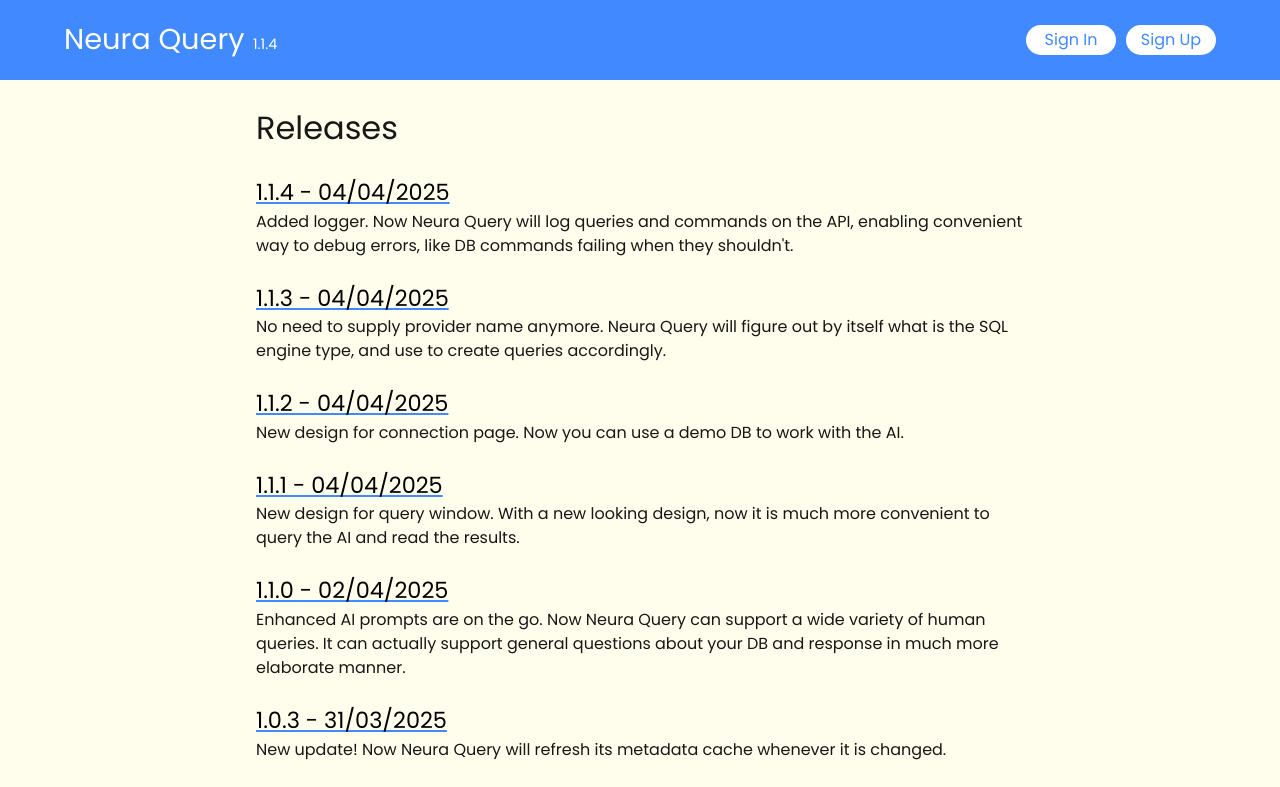
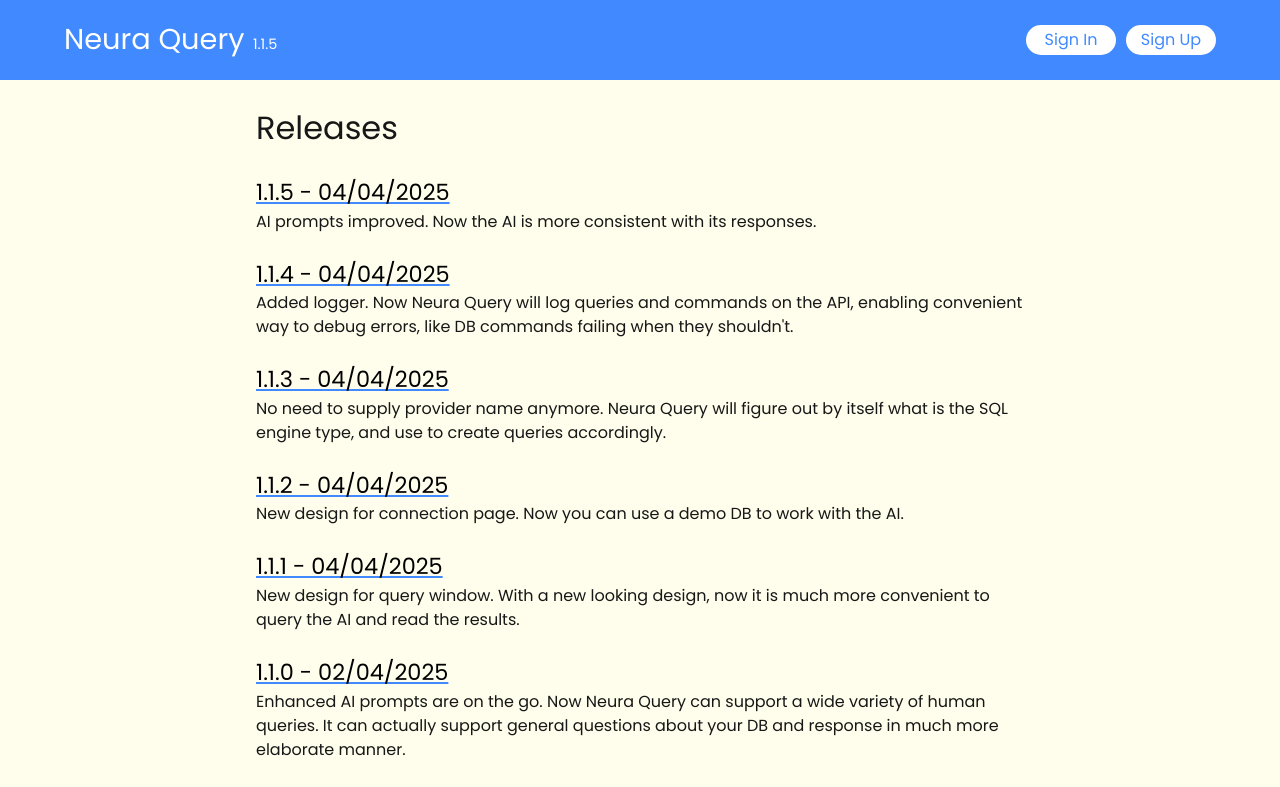
Before and after one commit to Rephael4321/neura-query, a Next.js app: page /releases in a window 1280 px wide. Shown: the top 787 px of the page. Built offline with nearby package versions, Linux system fonts and the light colour scheme; no server answers.

Commit message:
AI prompts improved for better responses.

```diff
--- a/src/app/lib/client_utils.js
+++ b/src/app/lib/client_utils.js
@@ -1,3 +1,3 @@
 export function Version() {
-  return "1.1.4";
+  return "1.1.5";
 }
--- a/src/app/releases/page.jsx
+++ b/src/app/releases/page.jsx
@@ -4,6 +4,10 @@
   return (
     <div className="mx-[20%]">
       <h1 className="text-[2rem] my-[24px]">Releases</h1>
+      <Release
+        title="1.1.5 - 04/04/2025"
+        description="AI prompts improved. Now the AI is more consistent with its responses."
+      ></Release>
       <Release
         title="1.1.4 - 04/04/2025"
         description="Added logger. Now Neura Query will log queries and commands on the API, enabling convenient way to debug errors, like DB commands failing when they shouldn't."
```
